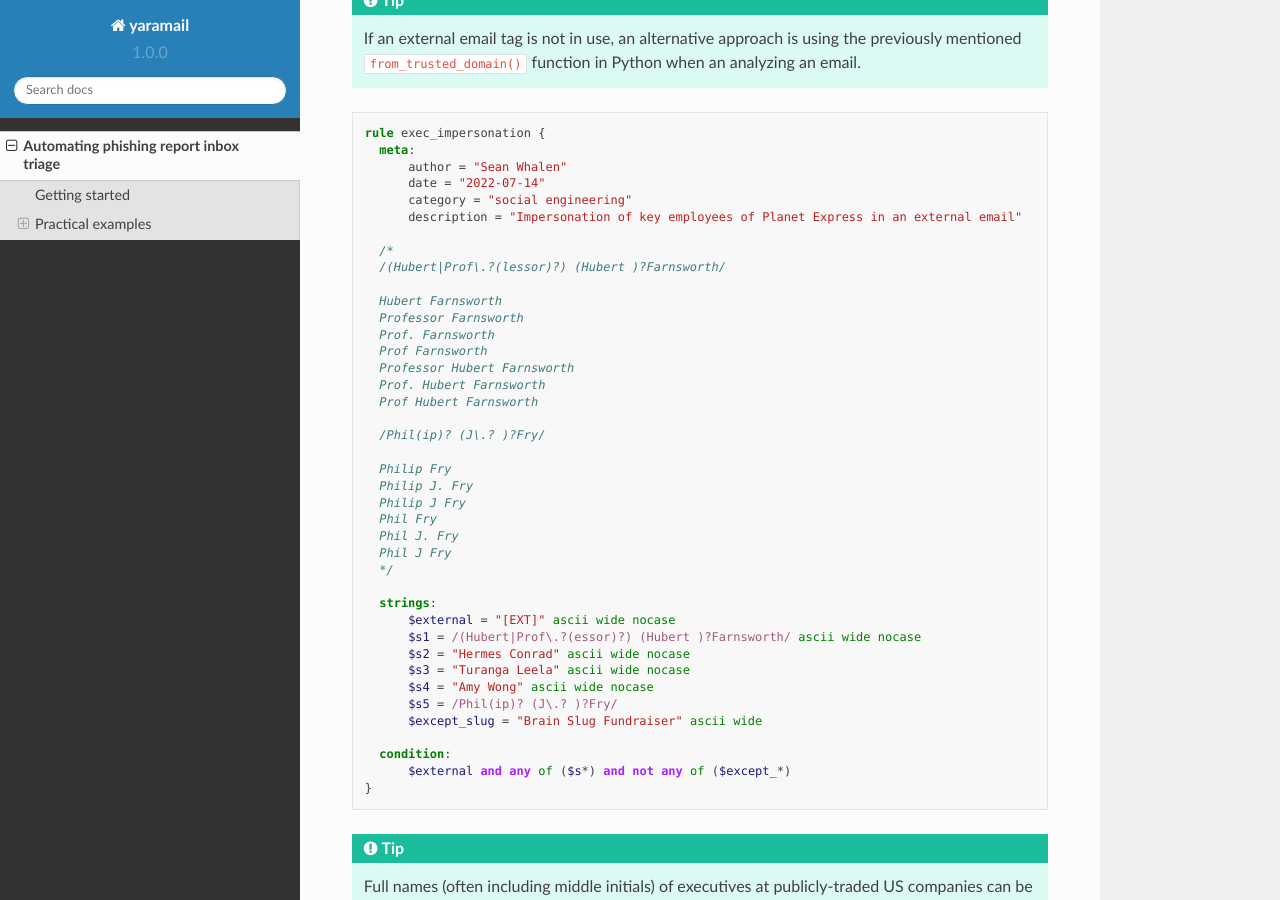
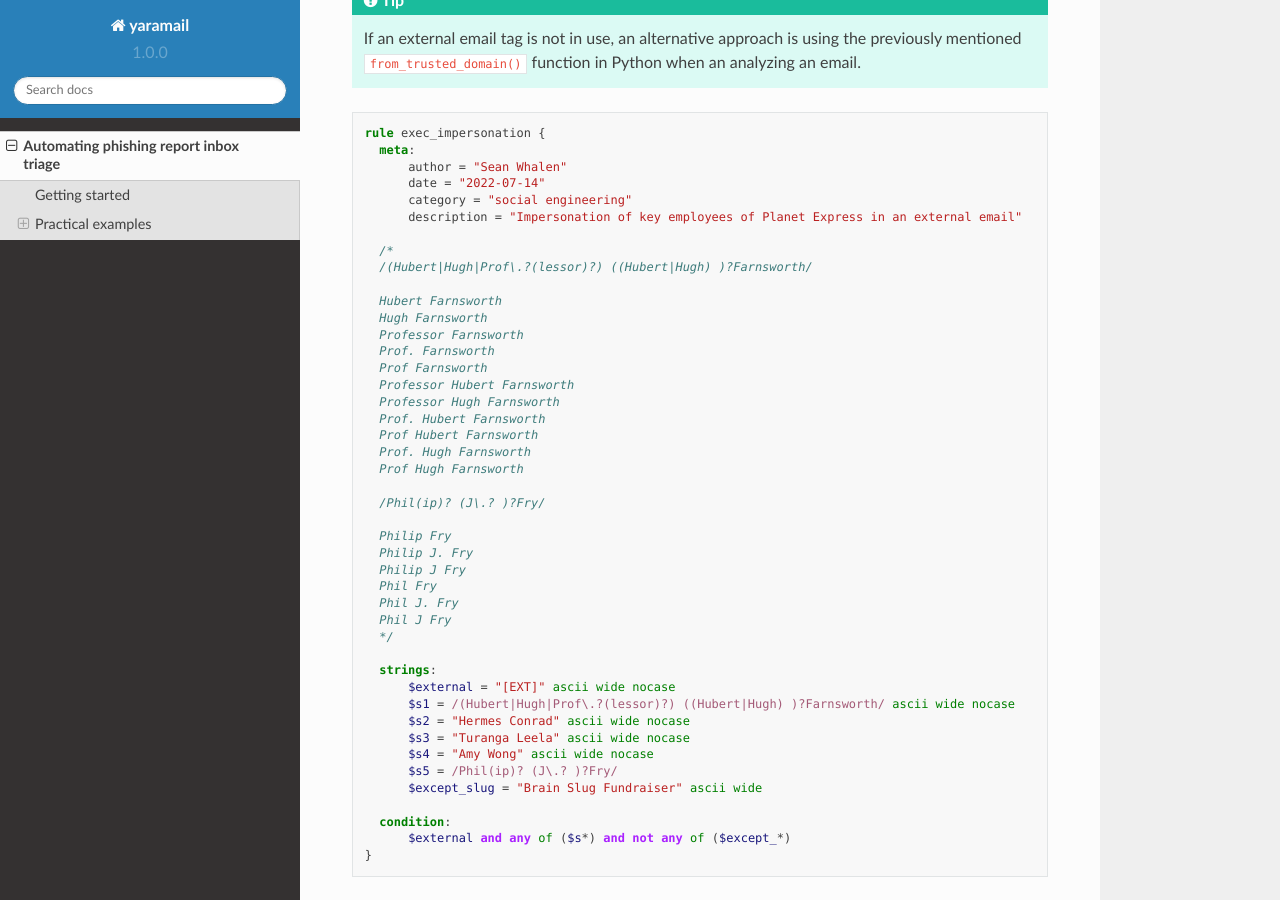
Before and after one commit to seanthegeek/yaramail, a Sphinx documentation site: the page built from docs/source/phishing.md, in a window 1280 px wide and 900 px high, scrolled down 3187 px. Built offline with Sphinx 7.4.7 and the Read the Docs theme 2.0.0, drawn with Linux system fonts in a browser that asks for light colours.

Commit message:
Improve example rule

```diff
--- a/docs/source/phishing.md
+++ b/docs/source/phishing.md
@@ -169,15 +169,19 @@ rule exec_impersonation {
       description = "Impersonation of key employees of Planet Express in an external email"
 
   /*
-  /(Hubert|Prof\.?(lessor)?) (Hubert )?Farnsworth/
+  /(Hubert|Hugh|Prof\.?(lessor)?) ((Hubert|Hugh) )?Farnsworth/
 
   Hubert Farnsworth
+  Hugh Farnsworth
   Professor Farnsworth
   Prof. Farnsworth
   Prof Farnsworth
   Professor Hubert Farnsworth
+  Professor Hugh Farnsworth
   Prof. Hubert Farnsworth
   Prof Hubert Farnsworth
+  Prof. Hugh Farnsworth
+  Prof Hugh Farnsworth
 
   /Phil(ip)? (J\.? )?Fry/
 
@@ -191,7 +195,7 @@ rule exec_impersonation {
 
   strings:
       $external = "[EXT]" ascii wide nocase
-      $s1 = /(Hubert|Prof\.?(essor)?) (Hubert )?Farnsworth/ ascii wide nocase
+      $s1 = /(Hubert|Hugh|Prof\.?(lessor)?) ((Hubert|Hugh) )?Farnsworth/ ascii wide nocase
       $s2 = "Hermes Conrad" ascii wide nocase
       $s3 = "Turanga Leela" ascii wide nocase
       $s4 = "Amy Wong" ascii wide nocase
```
